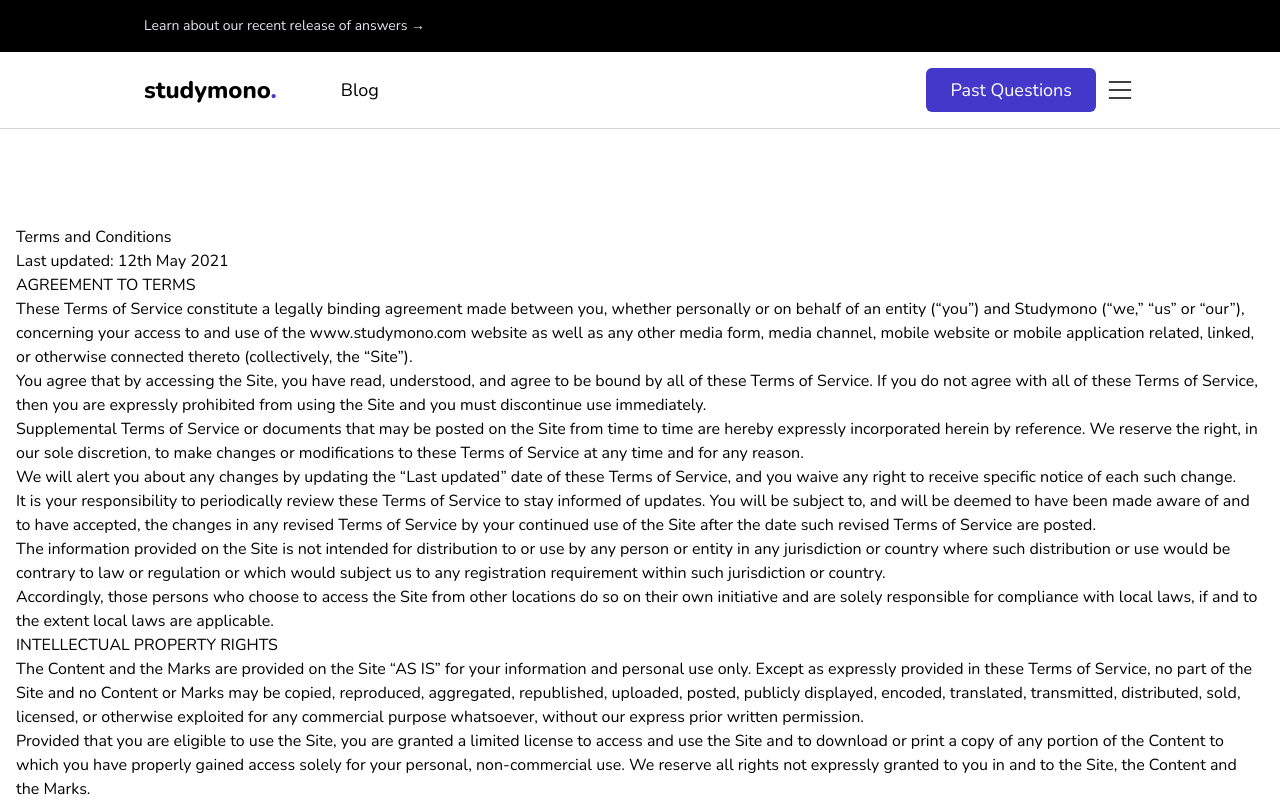
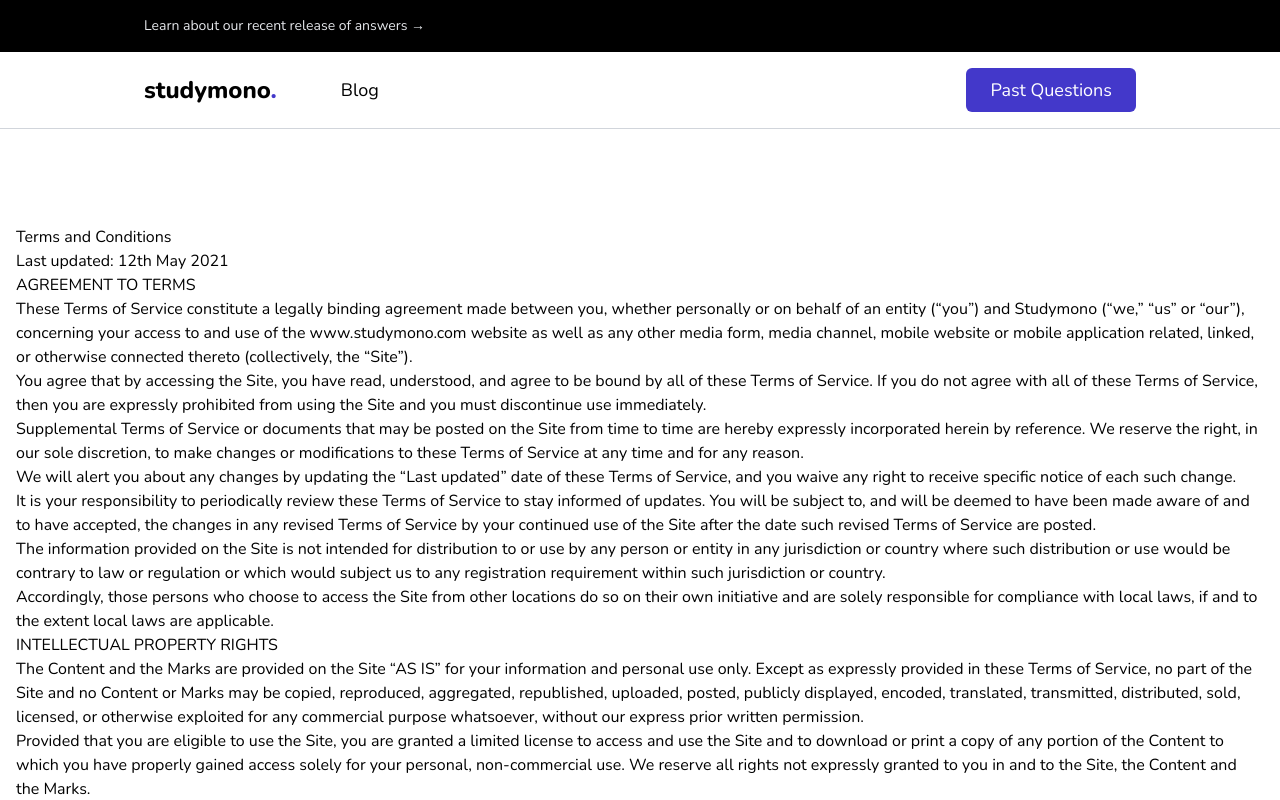
Before and after one commit to okezieuc/website, a Next.js app: page /terms-and-conditions in a window 1280 px wide. Shown: the top 800 px of the page. Built offline with nearby package versions, Linux system fonts and the light colour scheme; no server answers; what @tailwindcss/typography would draw is missing.

Commit message:
hide mobile menu button on large screens

```diff
--- a/components/header.js
+++ b/components/header.js
@@ -34,7 +34,7 @@ export default function Header() {
                   <Link href="/pastquestions">Past Questions</Link>
                 </div>
                 <button
-                  className="ml-2 w-8"
+                  className="ml-2 w-8 sm:hidden"
                   onClick={() => setMenuIsOpen(!menuIsOpen)}
                 >
                   { menuIsOpen ? <CloseMenuIcon/> : <OpenMenuIcon /> }
```
